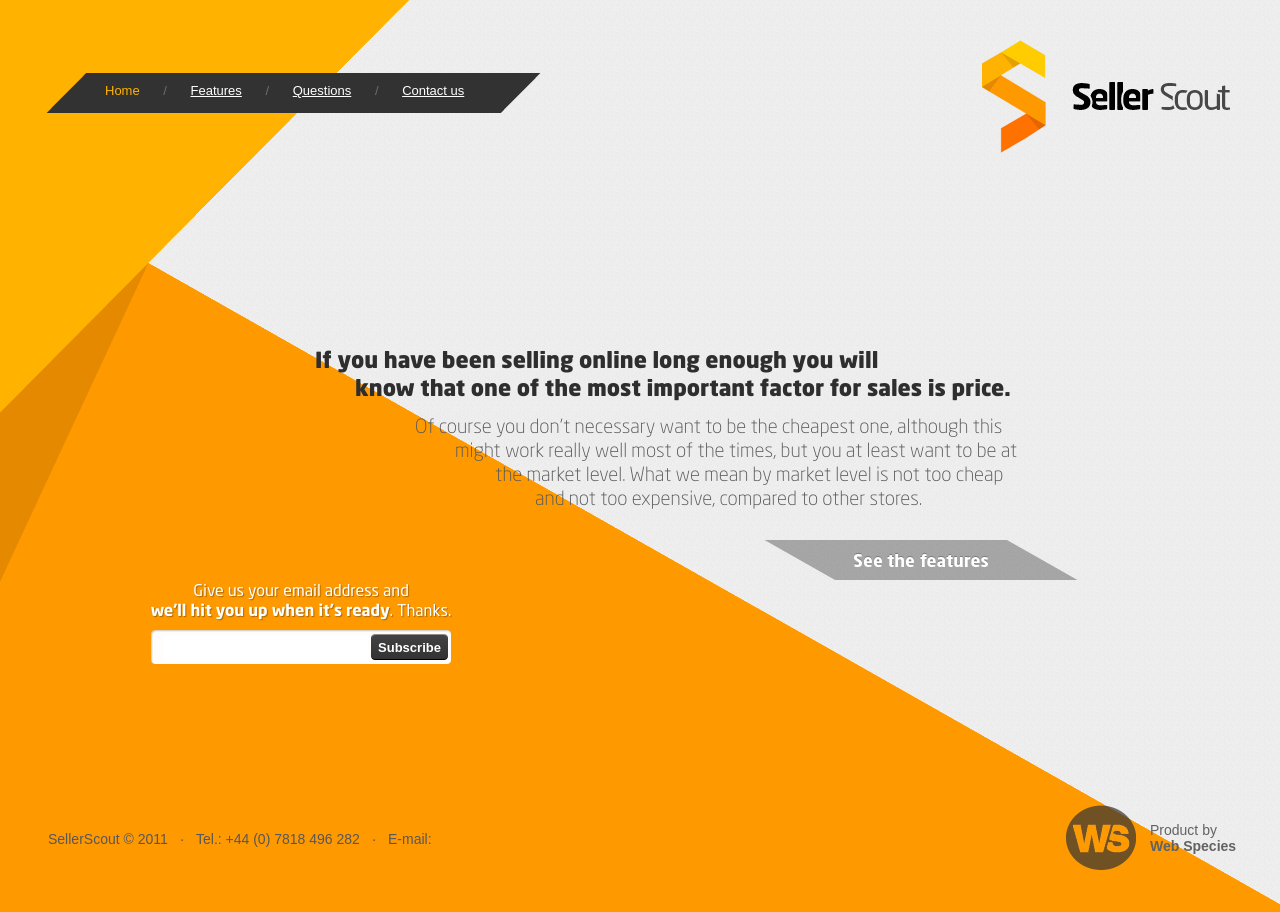
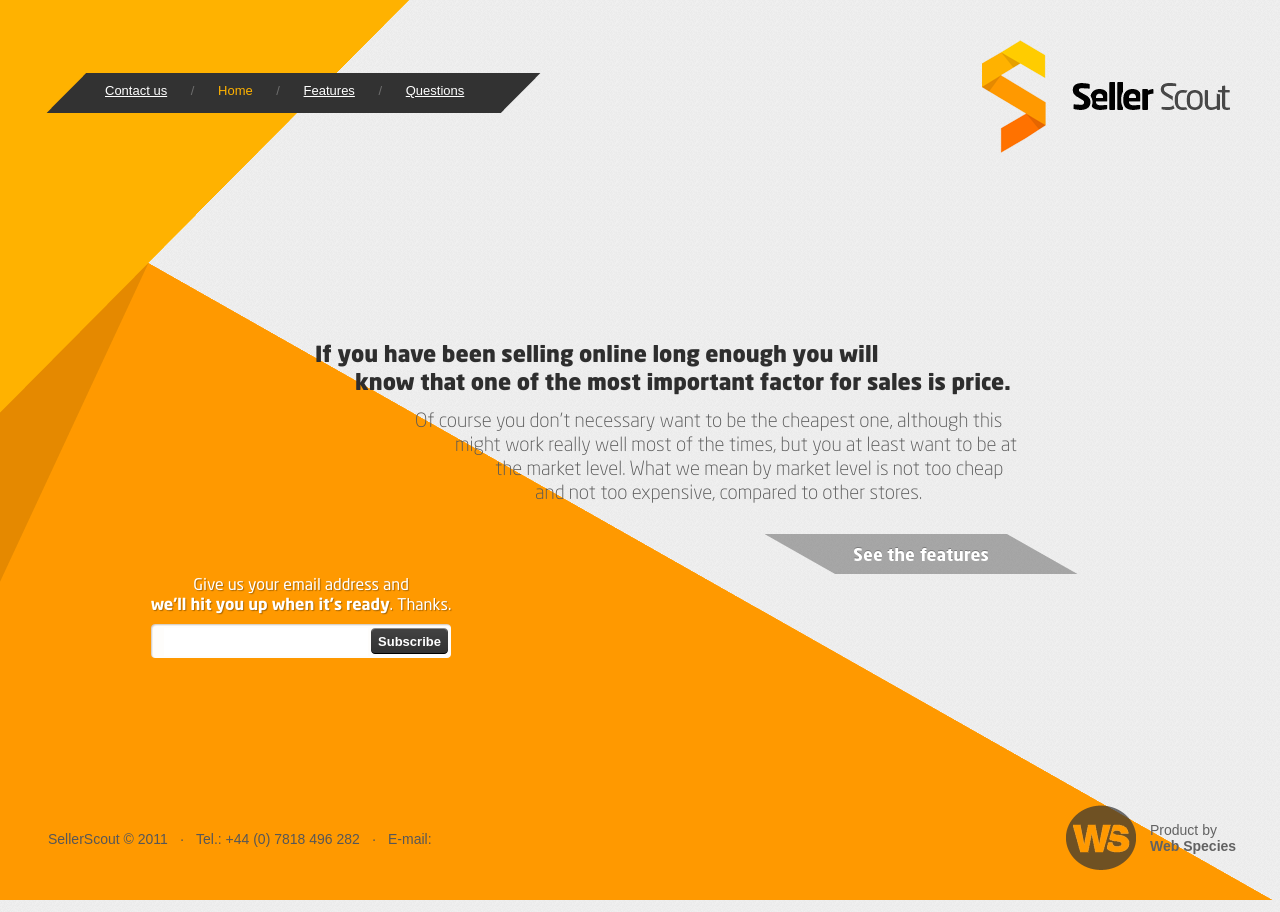
Before and after one commit to juokaz/sellerscout, a Jekyll site: the page built from index.html, in a window 1280 px wide. Built offline with Jekyll 4.4.1, drawn with Linux system fonts in a browser that asks for light colours.

Commit message:
Moved contact us to left of menu to make more sense from UX perspective

```diff
--- a/_layouts/default.html
+++ b/_layouts/default.html
@@ -23,6 +23,9 @@
 		<nav>
 			<ul id="menu">
 				<li>
+					<a href="/contact" title="Contact us"{% if page.section == 'contact' %} class="active"{% endif %}>Contact us</a>
+				</li>
+				<li>
 					<a href="/" title="Competitor Price Monitoring for e-commerce stores"{% if page.section == 'home' %} class="active"{% endif %}>Home</a>
 				</li>
 				<li>
@@ -30,9 +33,6 @@
 				</li>
 				<li>
 					<a href="/questions" title="Questions"{% if page.section == 'questions' %} class="active"{% endif %}>Questions</a>
-				</li>
-				<li>
-					<a href="/contact" title="Contact us"{% if page.section == 'contact' %} class="active"{% endif %}>Contact us</a>
 				</li>
 		    </ul>
 		</nav>
```
